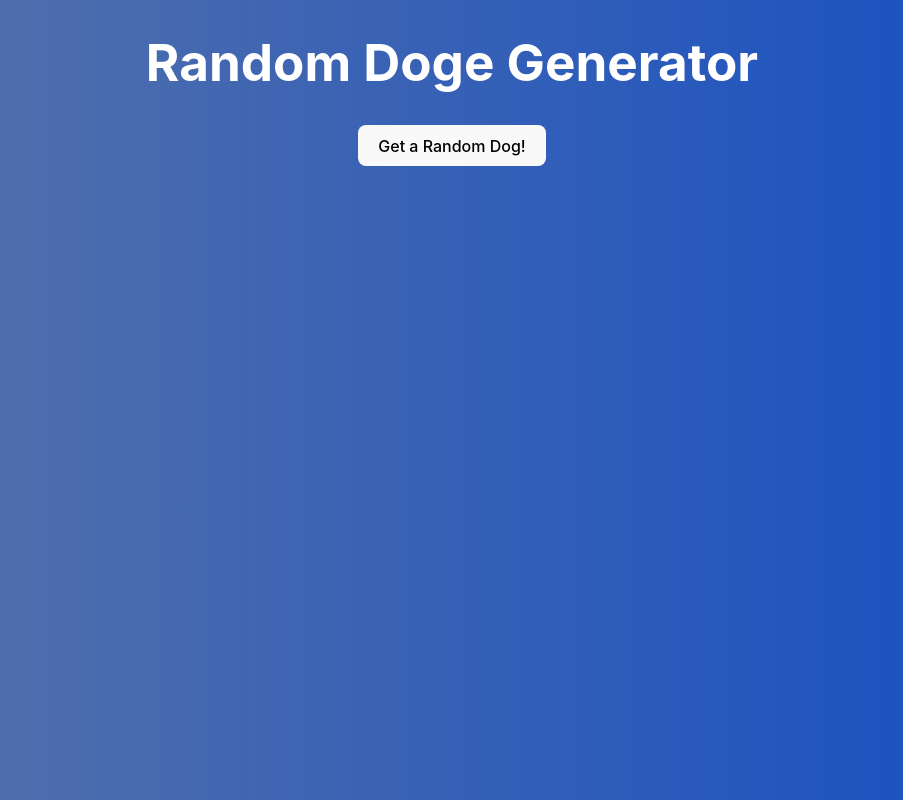
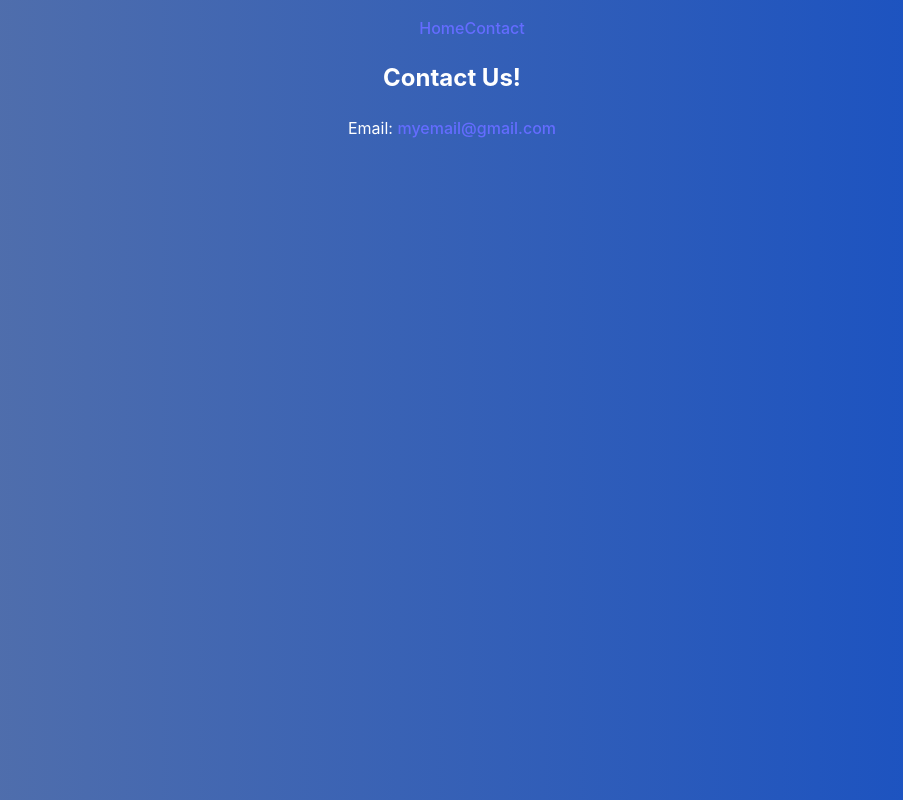
Before and after one commit to Jenni4B/doge, a React (Vite) app: page /contact in a window 1280 px wide. Shown: the whole page, without its empty margins (188-1091 px from the left). Built offline with nearby package versions, Linux system fonts and the light colour scheme; no server answers.

Commit message:
Created a navigation bar that routes to different pages (Home and Contact) using libraries from react-router-dom. I will make it prettier by the next commit, but it 100% does work :)

```diff
--- a/package.json
+++ b/package.json
@@ -11,7 +11,8 @@
   },
   "dependencies": {
     "react": "^19.0.0",
-    "react-dom": "^19.0.0"
+    "react-dom": "^19.0.0",
+    "react-router-dom": "^7.2.0"
   },
   "devDependencies": {
     "@eslint/js": "^9.19.0",
--- a/src/App.jsx
+++ b/src/App.jsx
@@ -1,17 +1,23 @@
 import './App.css'
-import GetRandomDoge from './components/GetRandomDoge'
-
+import { BrowserRouter as Router, Routes, Route } from 'react-router-dom';
+import Contact from './components/Contact'
+import Home from './components/Home'
 function App() {
 
   return (
-
     <div className="App">
-      <div>
-        <h1>Random Doge Generator</h1>
-      </div>
-      <div className='doge-container'>
-        <GetRandomDoge />
-      </div>
+      <nav>
+        <ul>
+          <a href="/">Home</a>
+          <a href="/contact">Contact</a>
+        </ul>
+      </nav>
+      <Router>
+        <Routes>
+          <Route path="/" element={<Home />} />
+          <Route path="/contact" element={<Contact />} />
+        </Routes>
+      </Router>
     </div>
     )
 }
--- /dev/null
+++ b/src/components/Contact.jsx
@@ -0,0 +1,10 @@
+const Contact = () => {
+  return (
+    <div className="contact-container">
+      <h2>Contact Us!</h2>
+      <p>Email: <a href="mailto:myemail@gmail.com">myemail@gmail.com</a></p>
+    </div>
+  );
+};
+
+export default Contact;
--- /dev/null
+++ b/src/components/Home.jsx
@@ -0,0 +1,12 @@
+import GetRandomDoge from './GetRandomDoge';
+
+const Home = () => {
+    return (
+        <div>
+            <h1>Welcome to the Random Doge Generator!</h1>
+            <GetRandomDoge />
+        </div>
+    );
+};
+
+export default Home;
```
Also changed, not shown: 1 other file (tests, documents, lock files or other folders).
